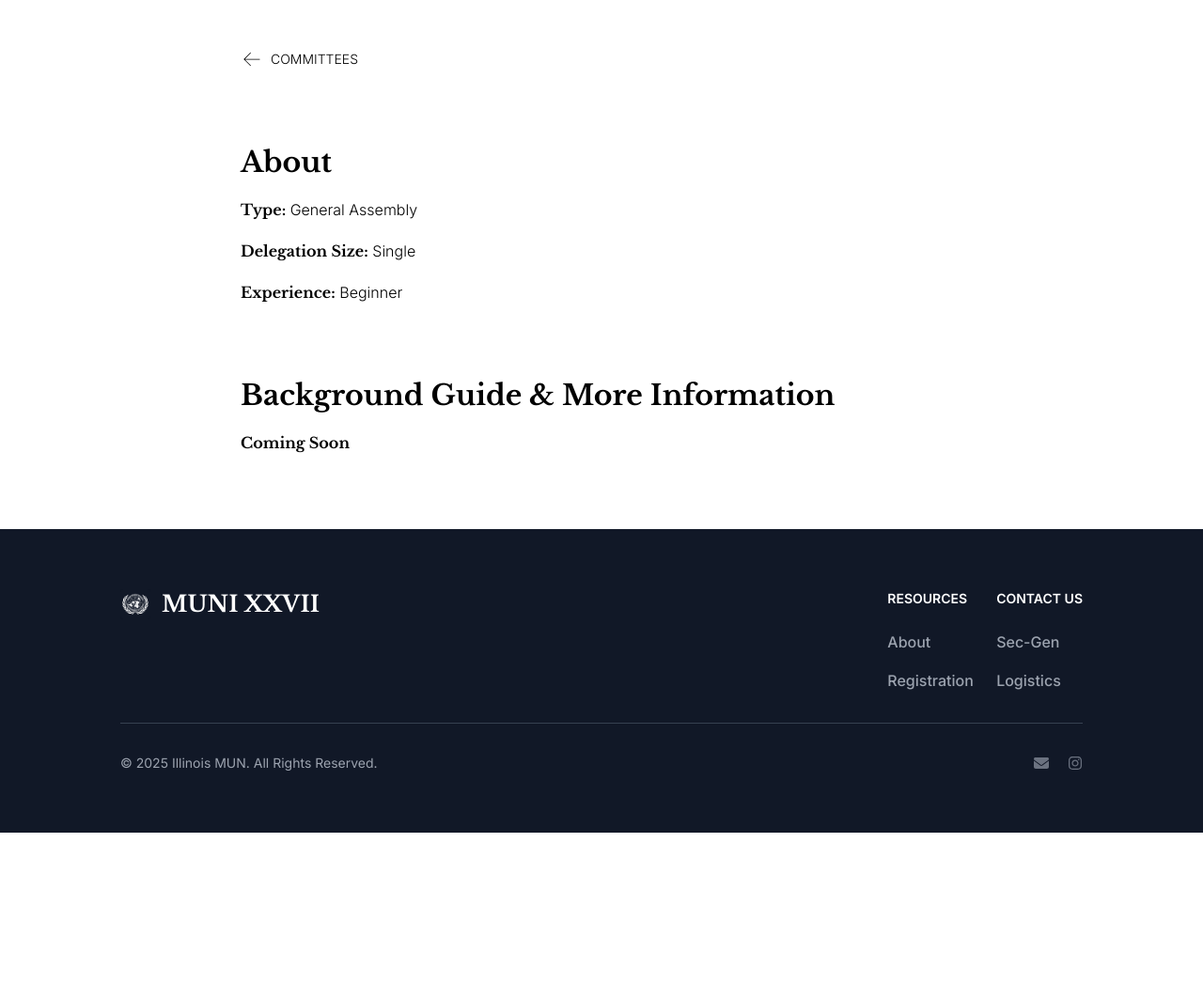
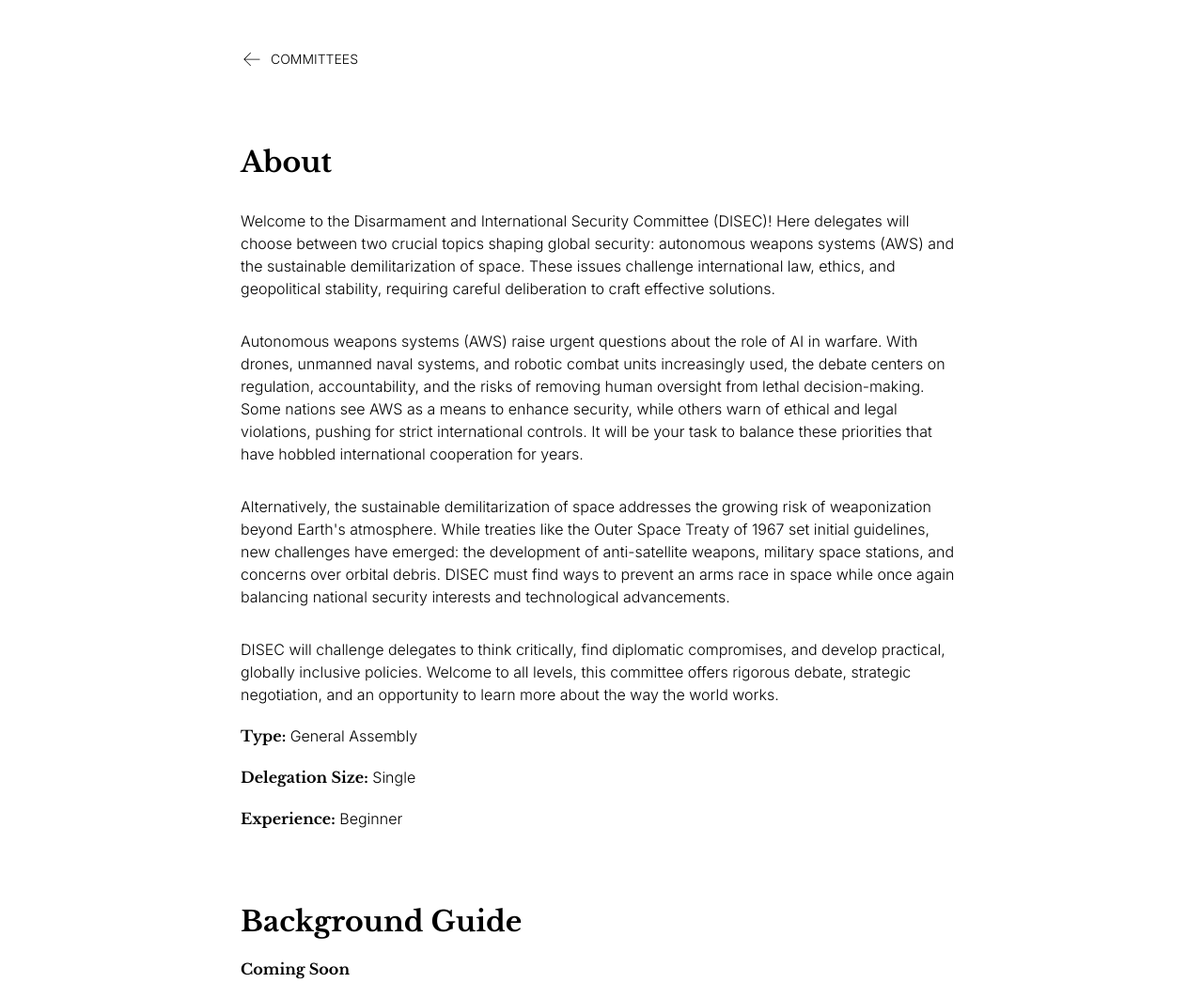
Before and after one commit to illinoismun/illinoismun.github.io, a website: page disec2.html in a window 1280 px wide. Shown: the part 797-1843 px from the top of the page at 94% size. Before the commit the page ends 1683 px from the top, so only its background shows below. Drawn offline with nearby package versions, Linux system fonts and the light colour scheme; grey boxes are pictures that could not be loaded.

Commit message:
updated disec

```diff
--- a/disec2.html
+++ b/disec2.html
@@ -101,16 +101,36 @@
                     <span class="ml-2 text-sm font-light uppercase">Committees</span>
                 </a>
                 <h1 class="pt-20 text-3xl font-serif font-bold">About</h1>
-                <!-- <p class="text-base font-light font-sans pt-8">Following the assassination of Archduke Franz Ferdinand
-                    of Austria in June, 1914, Imperial Russia found itself at a crossroads. Sworn to protect Serbia
-                    amidst a looming Austrian invasion, they find themselves threatened by the early signs of a great
-                    war which they may not be ready for after decades of domestic and international turmoil and blunder.
-                    As the collection of the Russian Empire's more powerful officials, it is your task to ensure the
-                    survival of the Empire through its most trying times. In order to do so, you must prepare to
-                    compromise with the opposing interests of the Tsar, Russian Parliament, and various other
-                    discontents, as well as manage the flurry of problems that come with an Empire in its decline. Will
-                    you be able to keep the Empire together?
-                </p> -->
+                <p class="text-base font-light font-sans pt-8">
+                    Welcome to the Disarmament and International Security
+                    Committee (DISEC)! Here delegates will choose between two crucial topics shaping global security:
+                    autonomous weapons systems (AWS) and the sustainable demilitarization of space. These issues
+                    challenge international law, ethics, and geopolitical stability, requiring careful deliberation to
+                    craft effective solutions.
+                </p>
+                <p class="text-base font-light font-sans pt-8">
+
+                    Autonomous weapons systems (AWS) raise urgent questions about the role of AI in warfare. With
+                    drones, unmanned naval systems, and robotic combat units increasingly used, the debate centers on
+                    regulation, accountability, and the risks of removing human oversight from lethal decision-making.
+                    Some nations see AWS as a means to enhance security, while others warn of ethical and legal
+                    violations, pushing for strict international controls. It will be your task to balance these
+                    priorities that have hobbled international cooperation for years.
+                </p>
+                <p class="text-base font-light font-sans pt-8">
+
+                    Alternatively, the sustainable demilitarization of space addresses the growing risk of weaponization
+                    beyond Earth's atmosphere. While treaties like the Outer Space Treaty of 1967 set initial
+                    guidelines, new challenges have emerged: the development of anti-satellite weapons, military space
+                    stations, and concerns over orbital debris. DISEC must find ways to prevent an arms race in space
+                    while once again balancing national security interests and technological advancements.
+                </p>
+                <p class="text-base font-light font-sans pt-8">
+
+                    DISEC will challenge delegates to think critically, find diplomatic compromises, and develop
+                    practical, globally inclusive policies. Welcome to all levels, this committee offers rigorous
+                    debate, strategic negotiation, and an opportunity to learn more about the way the world works.
+                </p>
                 <p class="text-base font-light font-sans pt-5"><span class="font-bold font-serif">Type:</span> General
                     Assembly
                 </p>
@@ -119,7 +139,7 @@
                 <p class="text-base font-light font-sans pt-5"><span class="font-bold font-serif">Experience:</span>
                     Beginner</p>
 
-                <h1 class="pt-20 text-3xl font-serif font-bold">Background Guide & More Information</h1>
+                <h1 class="pt-20 text-3xl font-serif font-bold">Background Guide</h1>
                 <p class="text-base font-light font-sans pt-5"><span class="font-bold font-serif">Coming Soon</span>
                 </p>
 
```
Also changed, not shown: committees.html (+1 -9 lines).
